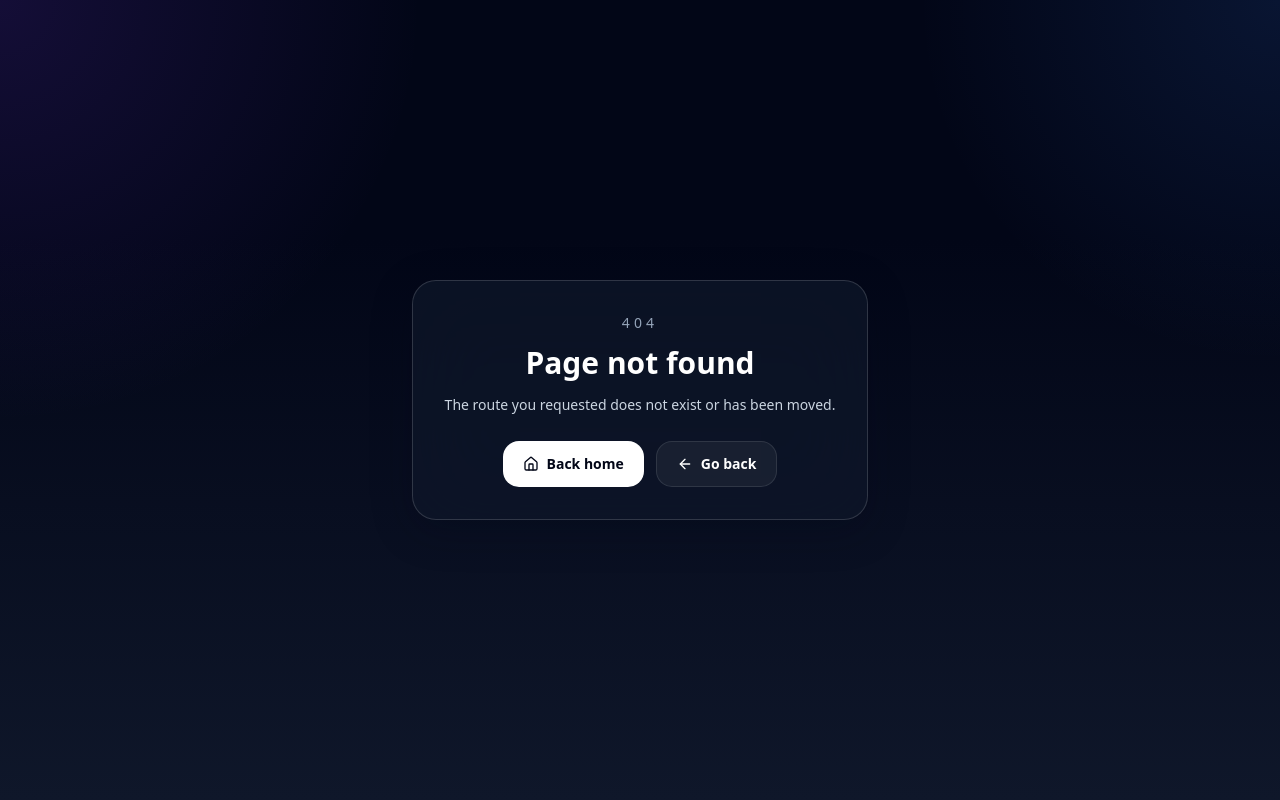
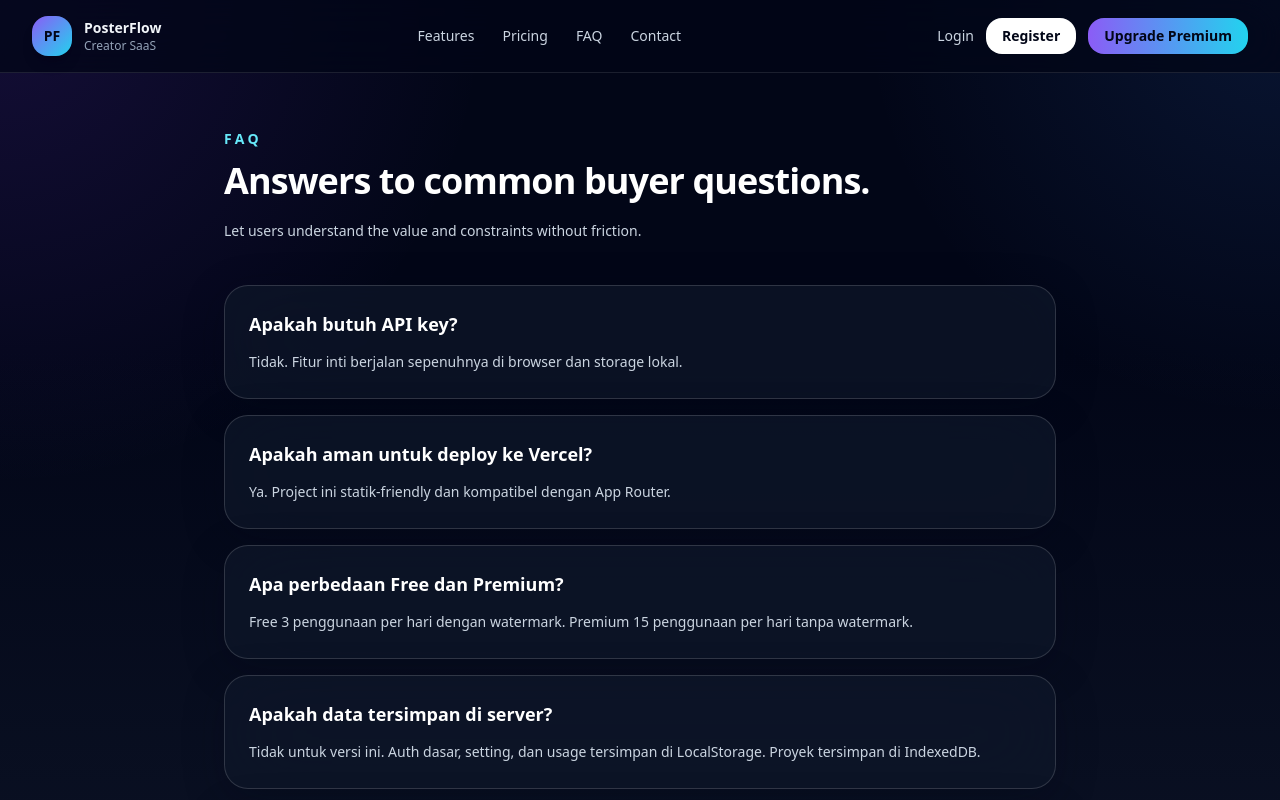
Before and after one commit to sunandarradit3-maker/picedit-profil-game-ml, a Next.js app: page /faq in a window 1280 px wide. Before the commit this address had no page. Shown: the top 800 px of the page. Built offline with nearby package versions, Linux system fonts and the light colour scheme.

Commit message:
Create page.tsx

```diff
--- /dev/null
+++ b/app/faq/page.tsx
@@ -0,0 +1,34 @@
+'use client';
+
+import { SiteNav } from '@/components/site-nav';
+import { SiteFooter } from '@/components/site-footer';
+import { SectionTitle } from '@/components/section';
+import { Card } from '@/components/ui';
+
+const faqs = [
+  ['Apakah butuh API key?', 'Tidak. Fitur inti berjalan sepenuhnya di browser dan storage lokal.'],
+  ['Apakah aman untuk deploy ke Vercel?', 'Ya. Project ini statik-friendly dan kompatibel dengan App Router.'],
+  ['Apa perbedaan Free dan Premium?', 'Free 3 penggunaan per hari dengan watermark. Premium 15 penggunaan per hari tanpa watermark.'],
+  ['Apakah data tersimpan di server?', 'Tidak untuk versi ini. Auth dasar, setting, dan usage tersimpan di LocalStorage. Proyek tersimpan di IndexedDB.'],
+  ['Bisa untuk jualan subscription?', 'Ya. Trigger upgrade dibawa ke WhatsApp admin dengan tombol Upgrade Premium.']
+];
+
+export default function FAQPage() {
+  return (
+    <div className="min-h-screen">
+      <SiteNav />
+      <main className="mx-auto max-w-4xl px-4 py-14 sm:px-6 lg:px-8">
+        <SectionTitle eyebrow="FAQ" title="Answers to common buyer questions." description="Let users understand the value and constraints without friction." />
+        <div className="mt-10 space-y-4">
+          {faqs.map(([q, a]) => (
+            <Card key={q}>
+              <p className="text-lg font-semibold text-white">{q}</p>
+              <p className="mt-3 text-sm leading-6 text-slate-300">{a}</p>
+            </Card>
+          ))}
+        </div>
+      </main>
+      <SiteFooter />
+    </div>
+  );
+}
```
